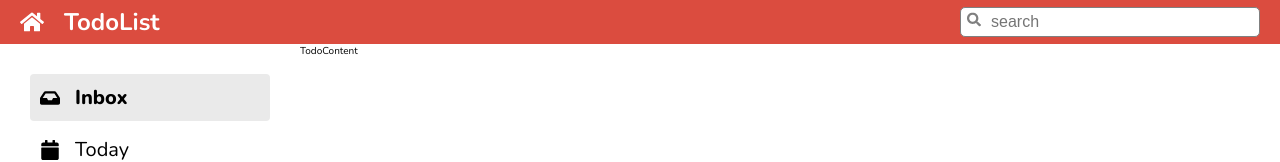
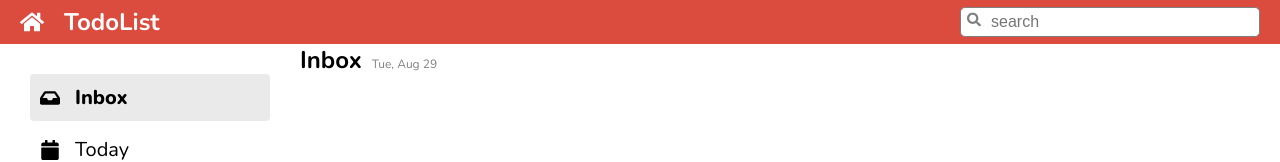
Before and after one commit to Iamsaintm/CC15-Todolist, a React (Create React App) app: page / in a window 1280 px wide. Shown: the top 162 px of the page. Built offline with nearby package versions, Linux system fonts and the light colour scheme.

Commit message:
finish: TodoHeader

```diff
--- a/src/app/App.jsx
+++ b/src/app/App.jsx
@@ -6,8 +6,8 @@
   FaChevronDown,
 } from "react-icons/fa";
 import Header from "../components/Header";
-import ListItem from "../components/ListItem";
 import Lists from "../components/Lists";
+import TodoHeader from "../components/Todo/TodoHeader";
 
 function App() {
   const generalList = [
@@ -67,9 +67,25 @@
           </section>
         </aside>
       </div>
-      <div className="todo__content">TodoContent</div>
+      <div className="todo__content">
+        <main className="todo__container">
+          {/* Header */}
+          <TodoHeader />
+
+          {/* CreateTodo */}
+
+          {/* TodoLists */}
+        </main>
+      </div>
     </div>
   );
 }
 
 export default App;
+
+/* Challenge : Refactor
+- ให้ 2 section render UI ที่ ...
+  - Option A (2/5): ต่างกัน <Lists /> กับ <Accordion /> : Difficult
+  - Optoin B (4/5): render UI เดียวกัน เช่น <Lists />
+  - Option C (5/5): render <Lists /> ภายใต้ <Accordion> <Lists /> </Accoridion> // props.children
+*/
--- a/src/app/App.scss
+++ b/src/app/App.scss
@@ -1,11 +1,11 @@
 @import "../index.scss";
 
-.todo{
+.todo {
   display: grid;
   grid-template-rows: $header-height calc(100vh - $header-height);
   grid-template-columns: $sidebar-width calc(100vw - $sidebar-width);
 
-    &__header{
+  &__header {
     // grid-row-start: 1;
     // grid-row-end: 2;
     // grid-column-start: 1;
@@ -17,19 +17,19 @@
     // background-color: red;
   }
 
-    &__sidebar{
+  &__sidebar {
     // grid-row-start: 2;
     // grid-row-end: -1;
     // grid-column-start: 1;
     // grid-column-end: 2;
 
     grid-row: 2/-1;
-        grid-column: 1/ span 1;
+    grid-column: 1 / span 1;
 
     // background-color: blue;
   }
 
-    &__content{
+  &__content {
     // grid-row-start: 2;
     // grid-row-end: -1;
     // grid-column-start: 2;
@@ -67,8 +67,7 @@
 //     background-color: gray;
 // }
 
-
-.sidebar{
+.sidebar {
   display: flex;
   flex-direction: column;
   gap: 10px;
@@ -76,9 +75,8 @@
   height: calc(100vh - $header-height);
 }
 
-.accordion{
-
-    &__item{
+.accordion {
+  &__item {
     display: flex;
     align-items: center;
     gap: 15px;
@@ -87,17 +85,22 @@
     border-radius: 4px;
     font-weight: 900;
 
-
-    &__icon{
+    &__icon {
       cursor: pointer;
       transition: 1s;
     }
-    &__active{
+    &__active {
       transform: rotate(-90deg);
     }
 
-    &__text{
+    &__text {
       font-weight: inherit;
     }
   }
 }
+
+.todo__container {
+  display: flex;
+  flex-direction: column;
+  gap: 5px;
+}
--- /dev/null
+++ b/src/components/Todo/TodoHeader.jsx
@@ -0,0 +1,16 @@
+import styles from "./TodoHeader.module.scss";
+
+function TodoHeader() {
+  const today = new Date();
+  const options = { weekday: "short", day: "numeric", month: "short" };
+  return (
+    <div className={styles.header}>
+      <h1 className={styles.header__text}>Inbox</h1>
+      <span className={styles.header__date}>
+        {today.toLocaleDateString("en-US", options)}
+      </span>
+    </div>
+  );
+}
+
+export default TodoHeader;
--- /dev/null
+++ b/src/components/Todo/TodoHeader.module.scss
@@ -0,0 +1,16 @@
+@import "../../index.scss";
+
+.header {
+  display: flex;
+  gap: 10px;
+  align-items: baseline;
+
+  &__text {
+    font-size: 2.4rem;
+  }
+
+  &__date {
+    font-size: 1.2rem;
+    color: $grey-dark;
+  }
+}
```
Also changed, not shown: 1 other file (tests, documents, lock files or other folders). Lines whose indentation alone changed are shown as unchanged.
